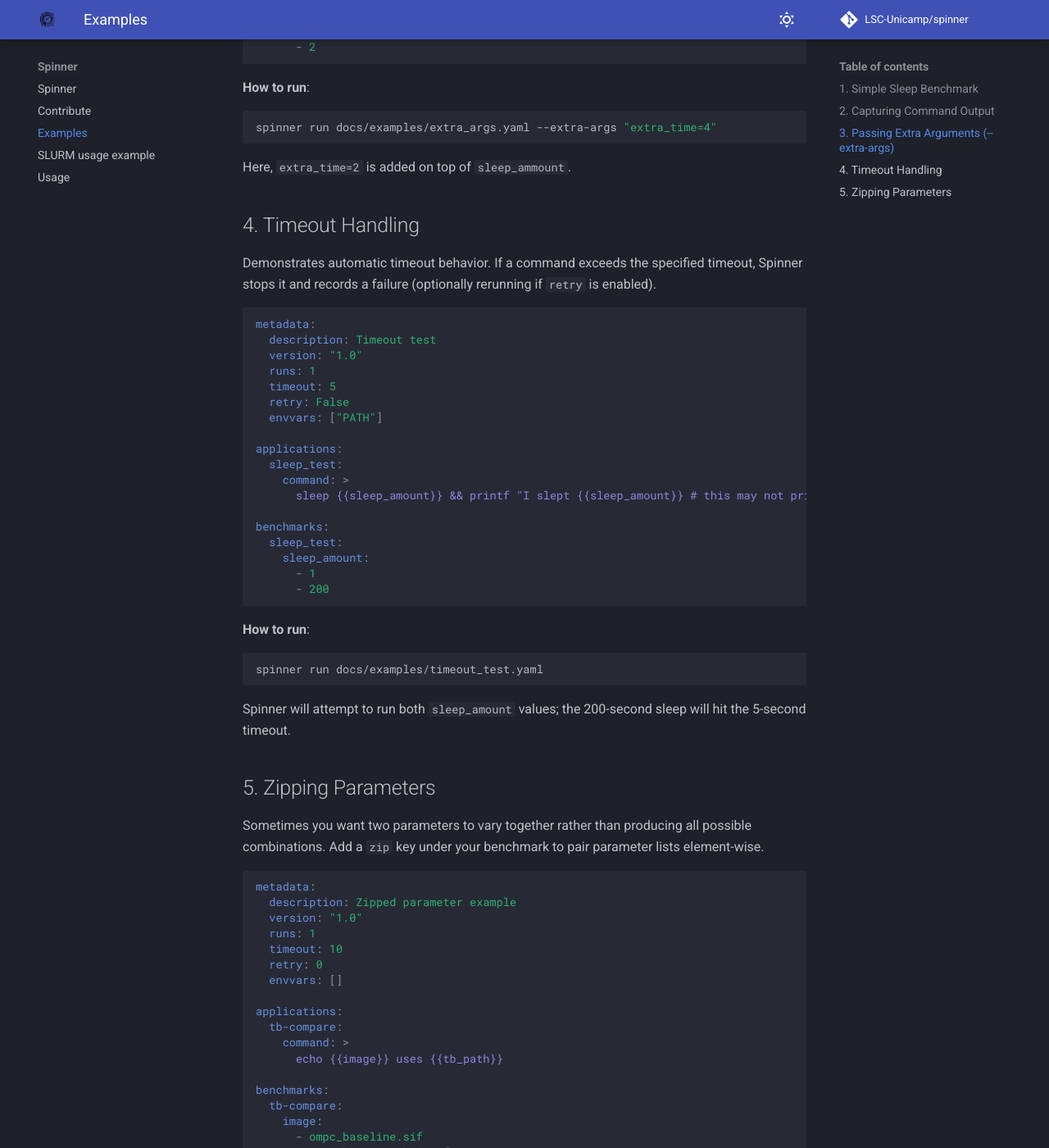
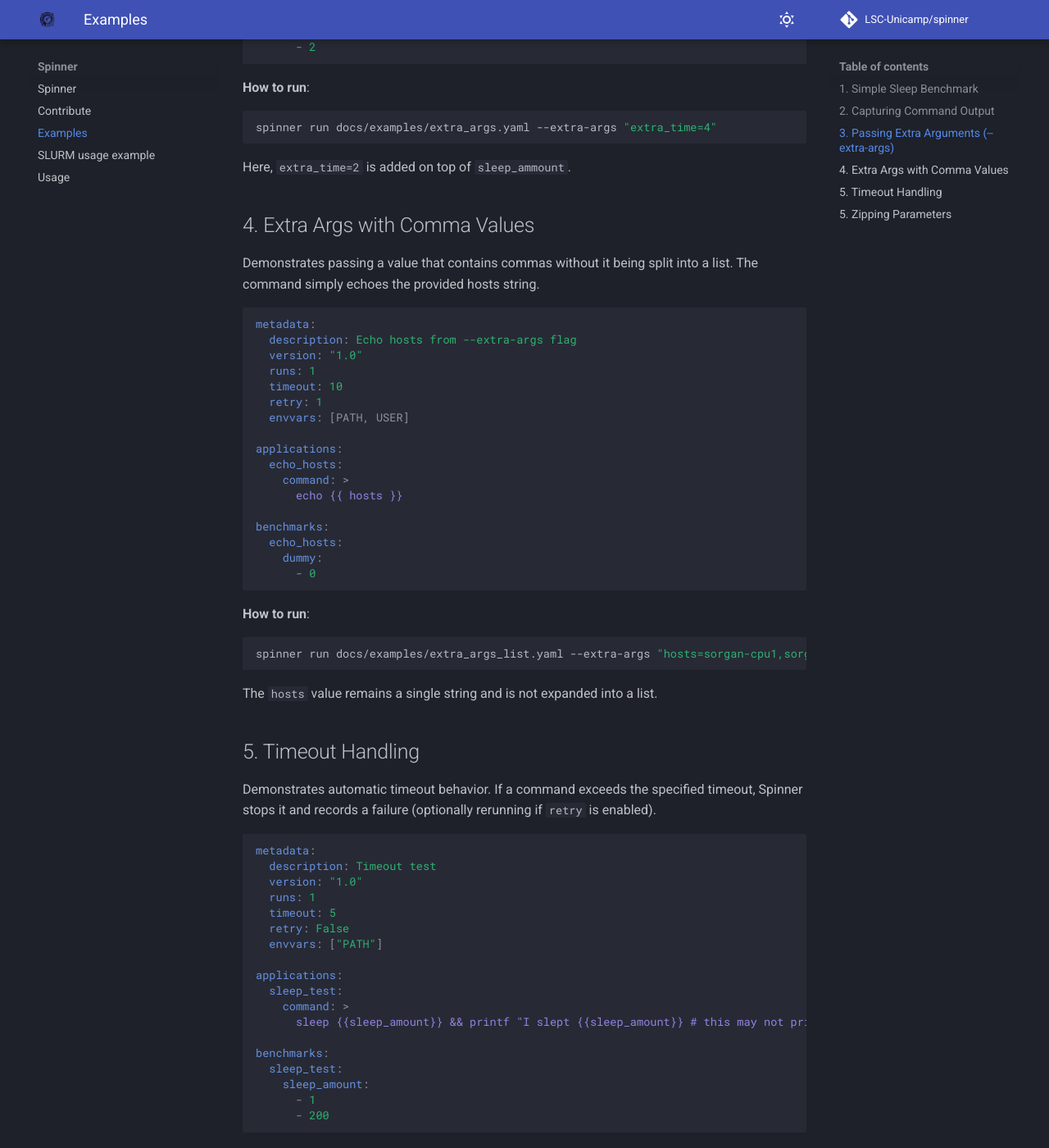
Before and after one commit to LSC-Unicamp/spinner, an MkDocs documentation site: the page built from docs/examples.md, in a window 1280 px wide and 1400 px high, scrolled down 2403 px. Shown: the whole window at 82% size. Built offline with MkDocs 1.6.1 and Material for MkDocs 9.7.7, drawn with Linux system fonts in a browser that asks for light colours; comment, search, counter and statistics services are not loaded.

Commit message:
Add extra args example and tests

````diff
--- a/docs/examples.md
+++ b/docs/examples.md
@@ -50,7 +50,24 @@ spinner run docs/examples/extra_args.yaml --extra-args "extra_time=4"
 
 Here, `extra_time=2` is added on top of `sleep_ammount`.
 
-## 4. Timeout Handling
+## 4. Extra Args with Comma Values
+
+Demonstrates passing a value that contains commas without it being split
+into a list. The command simply echoes the provided hosts string.
+
+```yaml
+--8<-- "./docs/examples/extra_args_list.yaml"
+```
+
+**How to run**:
+
+```bash
+spinner run docs/examples/extra_args_list.yaml --extra-args "hosts=sorgan-cpu1,sorgan-cpu2"
+```
+
+The `hosts` value remains a single string and is not expanded into a list.
+
+## 5. Timeout Handling
 
 Demonstrates automatic timeout behavior. If a command exceeds the specified timeout, Spinner stops it and records a failure (optionally rerunning if `retry` is enabled).
 
--- /dev/null
+++ b/docs/examples/extra_args_list.yaml
@@ -0,0 +1,17 @@
+metadata:
+  description: Echo hosts from --extra-args flag
+  version: "1.0"
+  runs: 1
+  timeout: 10
+  retry: 1
+  envvars: [PATH, USER]
+
+applications:
+  echo_hosts:
+    command: >
+      echo {{ hosts }}
+
+benchmarks:
+  echo_hosts:
+    dummy:
+      - 0
````
Also changed, not shown: 2 other files.
